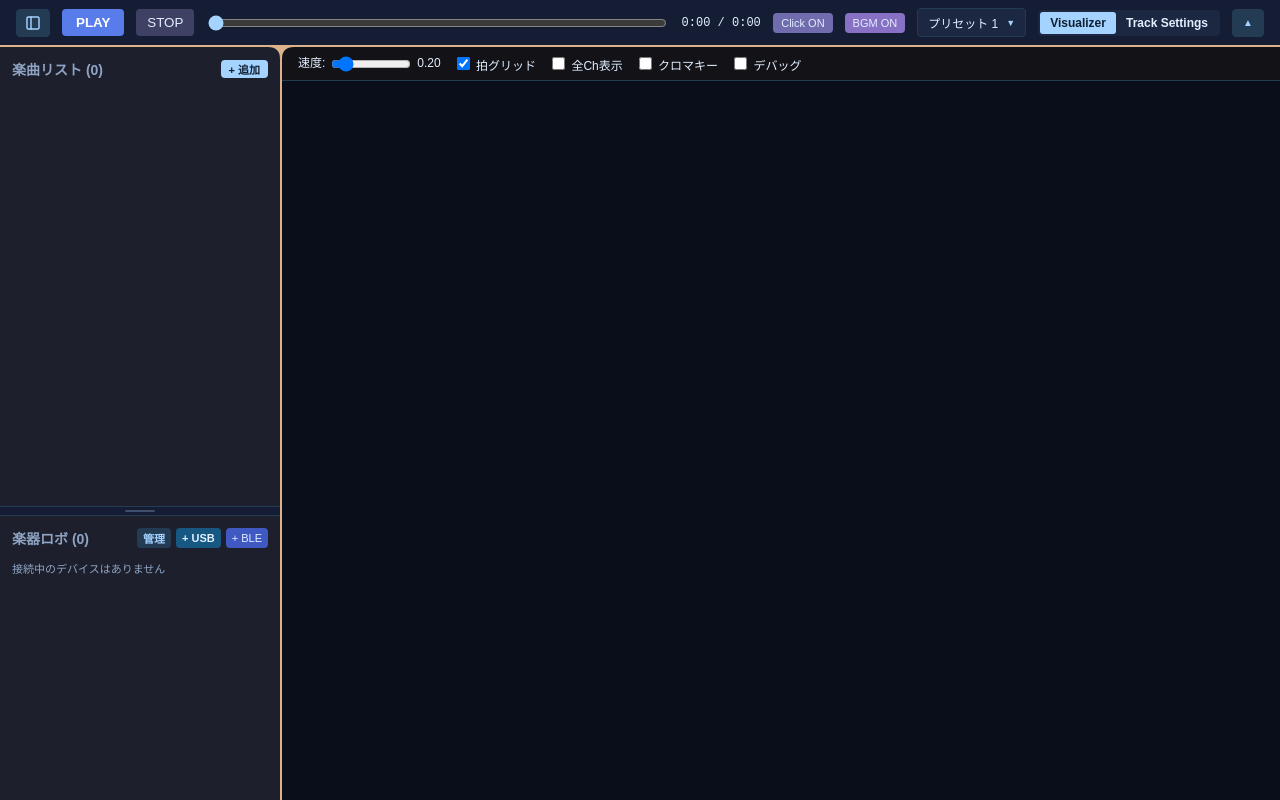
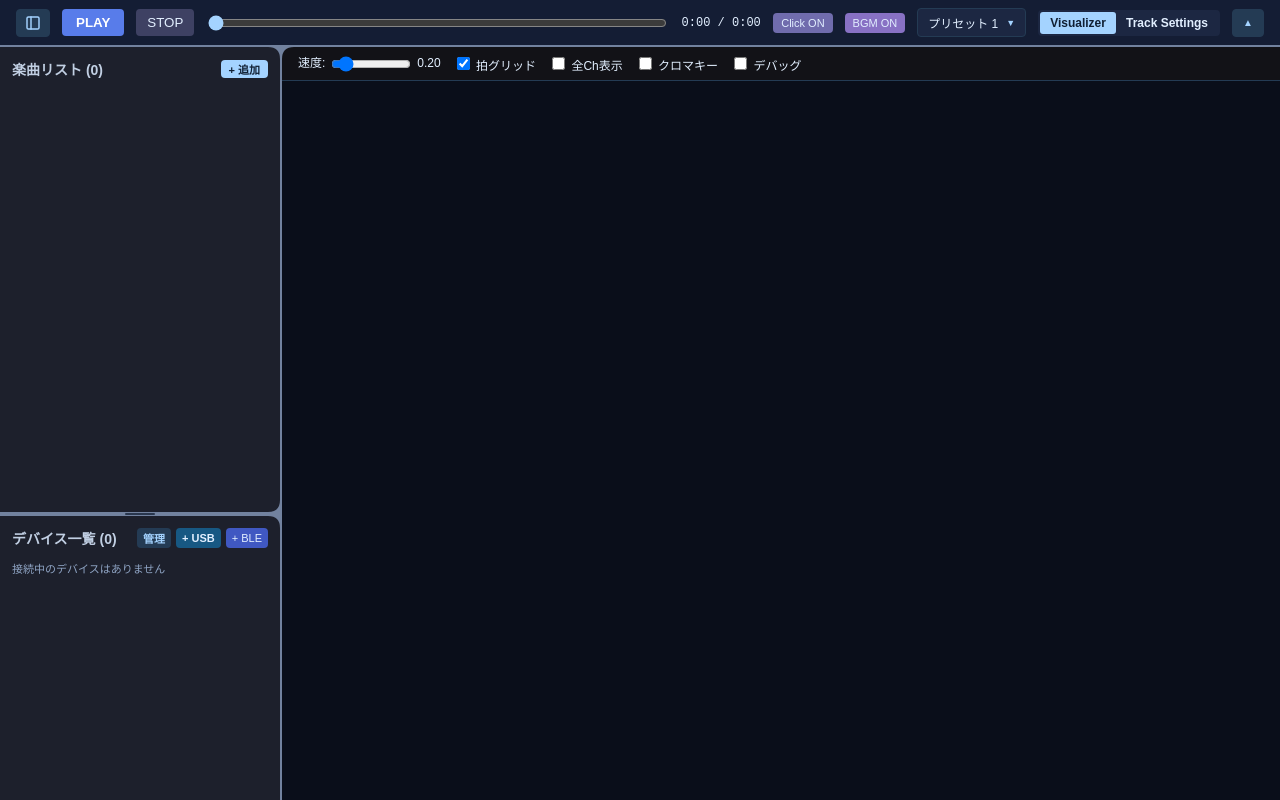
Before and after one commit to ssssssa239/newotoge-web, a React (Vite) app: page / in a window 1280 px wide. Built offline with nearby package versions, Linux system fonts and the light colour scheme.

Commit message:
color change

```diff
--- a/index.html
+++ b/index.html
@@ -6,6 +6,8 @@
     <meta name="viewport" content="width=device-width, initial-scale=1.0" />
     <title>newotoge-web</title>
 <style>
+
+
   /* 通常時は完全透明（非表示） */
   * {
     scrollbar-width: thin;
@@ -13,8 +15,8 @@
   }
 
   ::-webkit-scrollbar {
-    width: 5px;
-    height: 5px;
+    width: 3px;
+    height: 3px;
   }
 
   ::-webkit-scrollbar-track {
@@ -23,12 +25,12 @@
 
   ::-webkit-scrollbar-thumb {
     background: transparent;
-    border-radius: 3px;
+    border-radius: 2px;
   }
 
   /* マウスがそのパネルに乗った時だけつまみを表示 */
   *:hover {
-    scrollbar-color: #43587A transparent;
+    scrollbar-color: #2f405d transparent;
   }
 
   *:hover::-webkit-scrollbar-thumb {
--- a/src/App.tsx
+++ b/src/App.tsx
@@ -554,7 +554,7 @@ export function App() {
   return (
     <div style={{ display: 'flex', flexDirection: 'column', height: '100vh', background: '#0A0E1A', color: '#E2EFFF', fontFamily: 'sans-serif' }}>
       {/* 1. トランスポートバー */}
-      <div style={{ display: 'flex', alignItems: 'center', padding: '8px 16px', background: '#141D34', borderBottom: '2px solid #DBB28A', gap: 12 }}>
+      <div style={{ display: 'flex', alignItems: 'center', padding: '8px 16px', background: '#141D34', borderBottom: '2px solid #72829F', gap: 12 }}>
         <button
           onClick={() => setIsSidebarOpen(prev => !prev)}
           title={isSidebarOpen ? 'サイドバーを隠す' : 'サイドバーを表示'}
@@ -632,7 +632,7 @@ export function App() {
               gap: 8,
               background: '#1C2742',
               color: '#E2EFFF',
-              border: '1px solid #243B54',
+              border: '1.5px solid #243B54',
               borderRadius: 4,
               padding: '5px 10px',
               fontSize: 12,
@@ -884,7 +884,7 @@ export function App() {
           <div
             style={{
               width: 280,
-              borderRight: '2px solid #DBB28A',
+              borderRight: '2px solid #72829F',
               display: 'flex',
               flexDirection: 'column',
               background: '#1D202C',
@@ -904,14 +904,14 @@ export function App() {
                 pointerEvents: 'none'
               }}
             >
-              <path d="M 12 0 L 12 12 Q 12 0 0 0 Z" fill="#DBB28A" />
+              <path d="M 12 0 L 12 12 Q 12 0 0 0 Z" fill="#72829F" />
             </svg>
 
             {/* 楽曲リスト (残り高さいっぱいに広がり、最小100pxを確保) */}
 
             <div style={{ flex: 1, minHeight: 100, padding: 12, overflowY: 'auto' }}>
               <div style={{ display: 'flex', justifyContent: 'space-between', alignItems: 'center', marginBottom: 8 }}>
-                <span style={{ fontSize: 14, fontWeight: 'bold', color: '#8FA4C4' }}>楽曲リスト ({songs.length})</span>
+                <span style={{ fontSize: 14, fontWeight: 'bold', color: '#c1cfe3' }}>楽曲リスト ({songs.length})</span>
                 <label style={{ fontSize: 11, background: '#A4D3FF', color: '#101F33', padding: '1px 8px', borderRadius: 4, cursor: 'pointer', fontWeight: 'bold' }}>
                   + 追加
                   <input type="file" multiple accept=".mid,.midi" onChange={handleMidiUpload} style={{ display: 'none' }} />
@@ -929,7 +929,7 @@ export function App() {
                     borderRadius: 4,
                     cursor: 'pointer',
                     background: song.id === selectedSongId ? 'rgba(78, 167, 230, 0.12)' : '#181822',
-                    border: song.id === selectedSongId ? '1px solid #A4D3FF' : '1px solid transparent'
+                    border: song.id === selectedSongId ? '1px solid #DBB28A' : '1px solid transparent'
                   }}
                 >
                   <div style={{ flex: 1, overflow: 'hidden' }}>
@@ -961,23 +961,22 @@ export function App() {
               onMouseDown={handleStartResize}
               title="上下にドラッグしてサイズを調整"
               style={{
-                height: 8,
+                height: 4,
                 cursor: 'row-resize',
-                background: isResizingSidebar ? '#202B45' : '#141D34',
-                borderTop: '1px solid #243B54',
-                borderBottom: '1px solid #243B54',
+                background: isResizingSidebar ? '#72829F' : '#72829F',
                 display: 'flex',
                 alignItems: 'center',
                 justifyContent: 'center',
                 userSelect: 'none',
                 transition: 'background 0.15s',
-                zIndex: 10
+                zIndex: 10,
+                position: 'relative' // ★ 相対配置の基準にするため追加
               }}
               onMouseEnter={e => {
-                if (!isResizingSidebar) e.currentTarget.style.background = '#1C2742';
+                if (!isResizingSidebar) e.currentTarget.style.background = '#72829F';
               }}
               onMouseLeave={e => {
-                if (!isResizingSidebar) e.currentTarget.style.background = '#141D34';
+                if (!isResizingSidebar) e.currentTarget.style.background = '#72829F';
               }}
             >
               {/* 控えめな1本バー */}
@@ -985,20 +984,50 @@ export function App() {
                 style={{
                   width: 30,
                   height: 2,
-                  background: isResizingSidebar ? '#A4D3FF' : '#3f4f6c',
+                  background: isResizingSidebar ? '#e1f1ff' : '#29364d',
                   borderRadius: 2
                 }}
               />
+
+              {/* ★★★ 1. 上側の滑らかなアール (12px) ★★★ */}
+              <svg
+                width="12"
+                height="12"
+                viewBox="0 0 12 12"
+                style={{
+                  position: 'absolute',
+                  top: -12,
+                  right: 0,
+                  pointerEvents: 'none'
+                }}
+              >
+                <path d="M 12 12 L 12 0 Q 12 12 0 12 Z" fill="#72829F" />
+              </svg>
+
+              {/* ★★★ 2. 下側の滑らかなアール (12px) ★★★ */}
+              <svg
+                width="12"
+                height="12"
+                viewBox="0 0 12 12"
+                style={{
+                  position: 'absolute',
+                  bottom: -12,
+                  right: 0,
+                  pointerEvents: 'none'
+                }}
+              >
+                <path d="M 12 0 L 12 12 Q 12 0 0 0 Z" fill="#72829F" />
+              </svg>
             </div>
 
             {/* MIDIデバイス一覧 */}
             <div style={{ height: devicePanelHeight, padding: 12, overflowY: 'auto', background: '#1D202C' }}>
               <div style={{ display: 'flex', justifyContent: 'space-between', alignItems: 'center', marginBottom: 8 }}>
-                <span style={{ fontSize: 14, fontWeight: 'bold', color: '#8FA4C4' }}>楽器ロボ ({endpoints.length})</span>
+                <span style={{ fontSize: 14, fontWeight: 'bold', color: '#c1cfe3' }}>デバイス一覧 ({endpoints.length})</span>
                 <div style={{ display: 'flex', gap: 5 }}>
                   <button
                     onClick={() => setIsManageModalOpen(true)}
-                    title="楽器ロボの登録・整理"
+                    title="MIDIデバイスの登録・整理"
                     style={{ fontSize: 11, background: '#243B54', border: 'none', color: '#A4D3FF', padding: '2px 6px', borderRadius: 4, cursor: 'pointer', fontWeight: 'bold' }}
                   >
                     管理
@@ -1123,7 +1152,7 @@ export function App() {
                 pointerEvents: 'none'
               }}
             >
-              <path d="M 0 0 L 0 12 Q 0 0 12 0 Z" fill="#DBB28A" />
+              <path d="M 0 0 L 0 12 Q 0 0 12 0 Z" fill="#72829F" />
             </svg>
           )}
 
@@ -1189,9 +1218,7 @@ export function App() {
             </div>
           ) : (
             <div style={{ padding: 24, overflowY: 'auto', height: '100%' }}>
-              <h3 style={{ marginTop: 0 }}>
-                トラック設定 [{activePreset?.name}] - {currentSong?.fileName ? currentSong.fileName.replace(/\.midi?$/i, '') : '未選択'}
-              </h3>
+
               {currentSong ? (
                 <div>
                   <div style={{ marginBottom: 20, display: 'flex', alignItems: 'center', gap: 12 }}>
@@ -1359,7 +1386,7 @@ export function App() {
             style={{
               width: 520,
               background: '#141D34',
-              border: '2px solid #DBB28A',
+              border: '2px solid #72829F',
               borderRadius: 8,
               boxShadow: '0 8px 30px rgba(0,0,0,0.7)',
               padding: 20,
@@ -1370,7 +1397,7 @@ export function App() {
             onClick={e => e.stopPropagation()}
           >
             <div style={{ display: 'flex', justifyContent: 'space-between', alignItems: 'center' }}>
-              <h3 style={{ margin: 0, color: '#DFEEFE' }}>楽器ロボ管理</h3>
+              <h3 style={{ margin: 0, color: '#DFEEFE' }}>デバイス管理</h3>
               <button
                 onClick={() => setIsManageModalOpen(false)}
                 style={{ background: 'transparent', border: 'none', color: '#8FA4C4', fontSize: 16, cursor: 'pointer' }}
```
